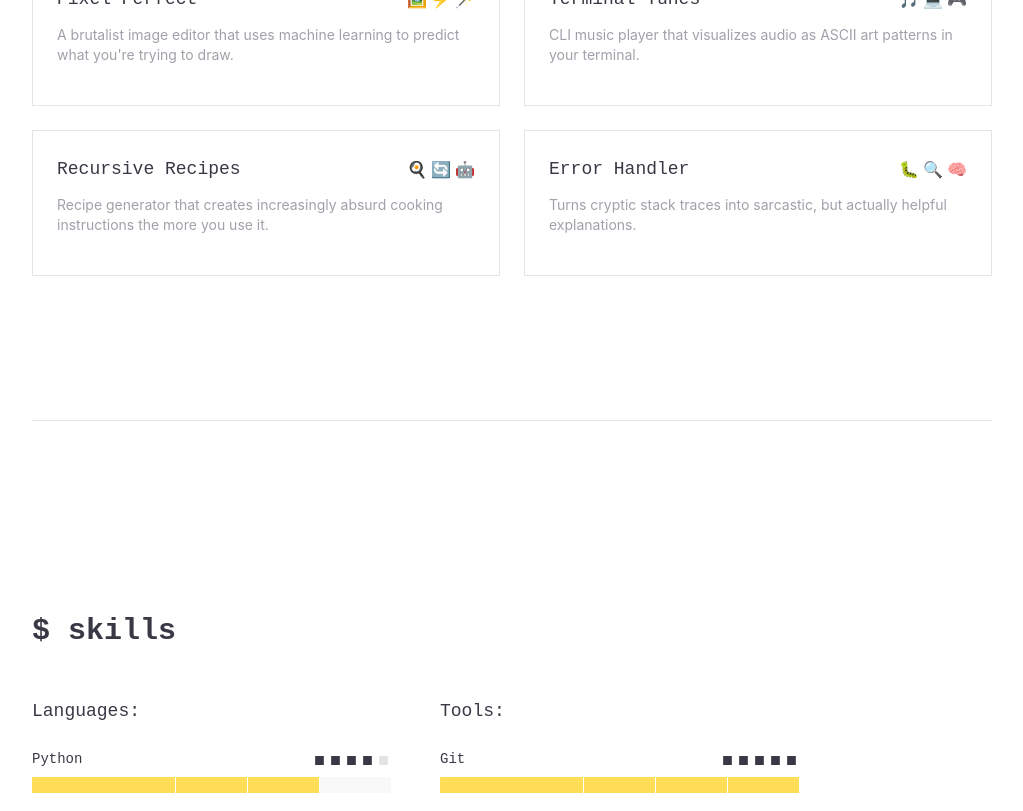
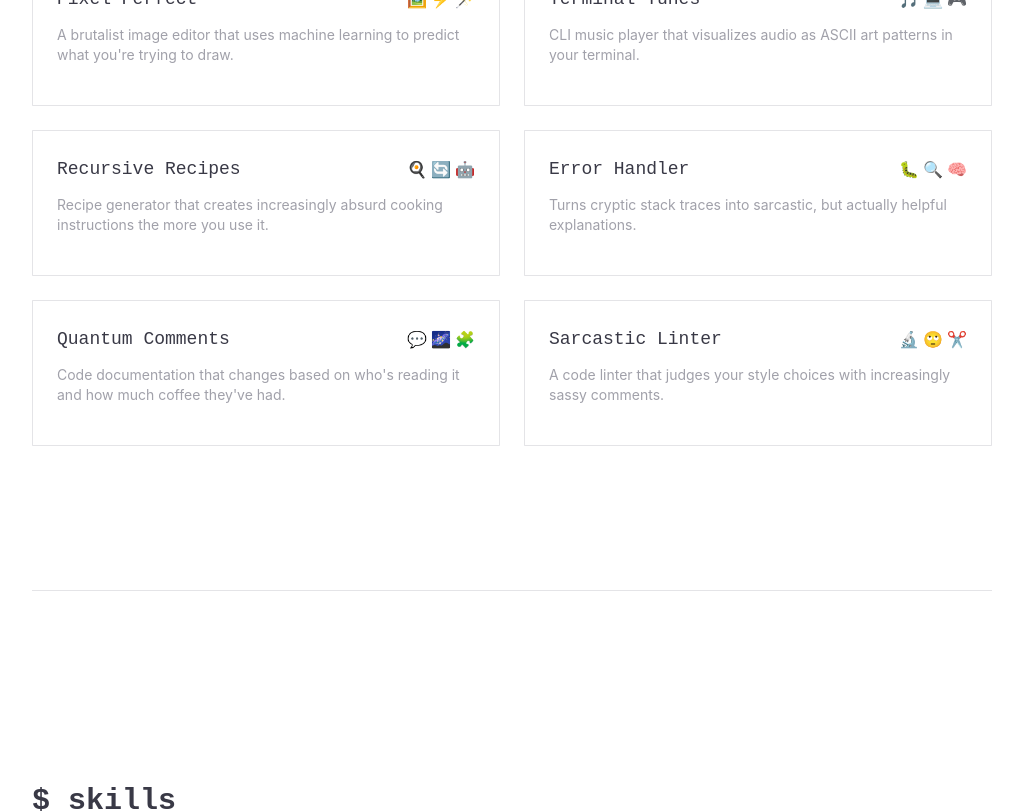
Before and after one commit to adrioui/portfolio, a React (Vite) app: page / in a window 1280 px wide. Shown: the part 1181-1992 px from the top of the page, without its empty margins (128-1151 px from the left). Built offline with nearby package versions, Linux system fonts and the light colour scheme.

Commit message:
Handle more than four projects
The current project display only shows up to four projects. This change will allow for the display of more than four projects.

```diff
--- a/src/pages/Index.tsx
+++ b/src/pages/Index.tsx
@@ -6,6 +6,58 @@ import ScrollIndicator from '@/components/ScrollIndicator';
 import SkillBar from '@/components/SkillBar';
 import { initAnimations } from '@/utils/animations';
 import { initEasterEggs, triggerNameAnimation } from '@/utils/easterEggs';
+
+// Define project data for easier management
+const projects = [
+  {
+    id: "pixel-perfect",
+    title: "Pixel Perfect",
+    emojis: ['🖼️', '⚡', '🪄'],
+    description: "A brutalist image editor that uses machine learning to predict what you're trying to draw.",
+    catReview: "Paw-approved API design",
+    stressLevel: 4
+  },
+  {
+    id: "terminal-tunes",
+    title: "Terminal Tunes",
+    emojis: ['🎵', '💻', '🎮'],
+    description: "CLI music player that visualizes audio as ASCII art patterns in your terminal.",
+    catReview: "Makes weird noises while I'm napping",
+    stressLevel: 3
+  },
+  {
+    id: "recursive-recipes",
+    title: "Recursive Recipes",
+    emojis: ['🍳', '🔄', '🤖'],
+    description: "Recipe generator that creates increasingly absurd cooking instructions the more you use it.",
+    catReview: "Food descriptions made me hungry",
+    stressLevel: 2
+  },
+  {
+    id: "error-handler",
+    title: "Error Handler",
+    emojis: ['🐛', '🔍', '🧠'],
+    description: "Turns cryptic stack traces into sarcastic, but actually helpful explanations.",
+    catReview: "Fixed my yarn hairball issue",
+    stressLevel: 5
+  },
+  {
+    id: "quantum-comments",
+    title: "Quantum Comments",
+    emojis: ['💬', '🌌', '🧩'],
+    description: "Code documentation that changes based on who's reading it and how much coffee they've had.",
+    catReview: "Meow-nificent state management",
+    stressLevel: 4
+  },
+  {
+    id: "sarcastic-linter",
+    title: "Sarcastic Linter",
+    emojis: ['🔬', '🙄', '✂️'],
+    description: "A code linter that judges your style choices with increasingly sassy comments.",
+    catReview: "Judges my code like I judge my humans",
+    stressLevel: 3
+  }
+];
 
 const Index = () => {
   const pageRef = useRef<HTMLDivElement>(null);
@@ -83,41 +135,17 @@ const Index = () => {
           <h2 className="section-heading">$ projects</h2>
 
           <div className="grid grid-cols-1 md:grid-cols-2 gap-6">
-            <ProjectCard
-              id="pixel-perfect"
-              title="Pixel Perfect"
-              emojis={['🖼️', '⚡', '🪄']}
-              description="A brutalist image editor that uses machine learning to predict what you're trying to draw."
-              catReview="Paw-approved API design"
-              stressLevel={4}
-            />
-
-            <ProjectCard
-              id="terminal-tunes"
-              title="Terminal Tunes"
-              emojis={['🎵', '💻', '🎮']}
-              description="CLI music player that visualizes audio as ASCII art patterns in your terminal."
-              catReview="Makes weird noises while I'm napping"
-              stressLevel={3}
-            />
-
-            <ProjectCard
-              id="recursive-recipes"
-              title="Recursive Recipes"
-              emojis={['🍳', '🔄', '🤖']}
-              description="Recipe generator that creates increasingly absurd cooking instructions the more you use it."
-              catReview="Food descriptions made me hungry"
-              stressLevel={2}
-            />
-
-            <ProjectCard
-              id="error-handler"
-              title="Error Handler"
-              emojis={['🐛', '🔍', '🧠']}
-              description="Turns cryptic stack traces into sarcastic, but actually helpful explanations."
-              catReview="Fixed my yarn hairball issue"
-              stressLevel={5}
-            />
+            {projects.map((project) => (
+              <ProjectCard
+                key={project.id}
+                id={project.id}
+                title={project.title}
+                emojis={project.emojis}
+                description={project.description}
+                catReview={project.catReview}
+                stressLevel={project.stressLevel}
+              />
+            ))}
           </div>
         </section>
 
```
